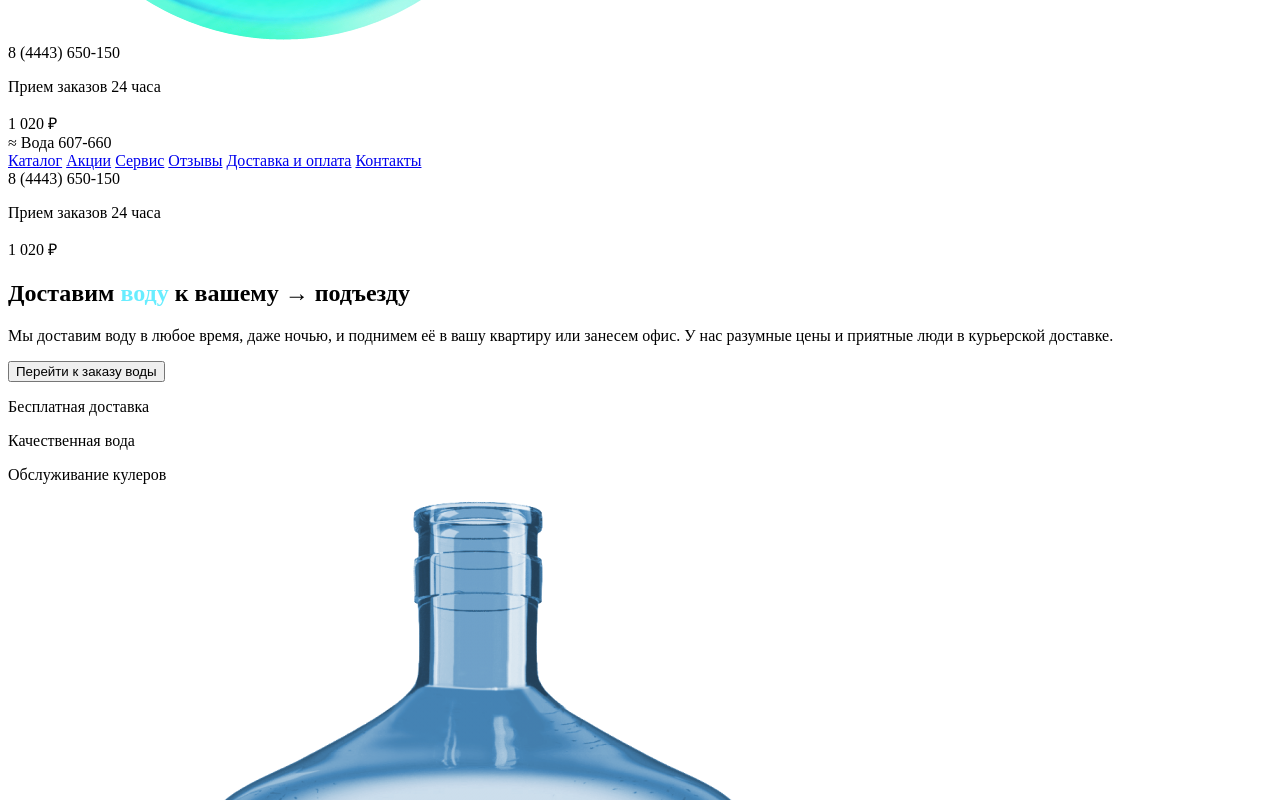
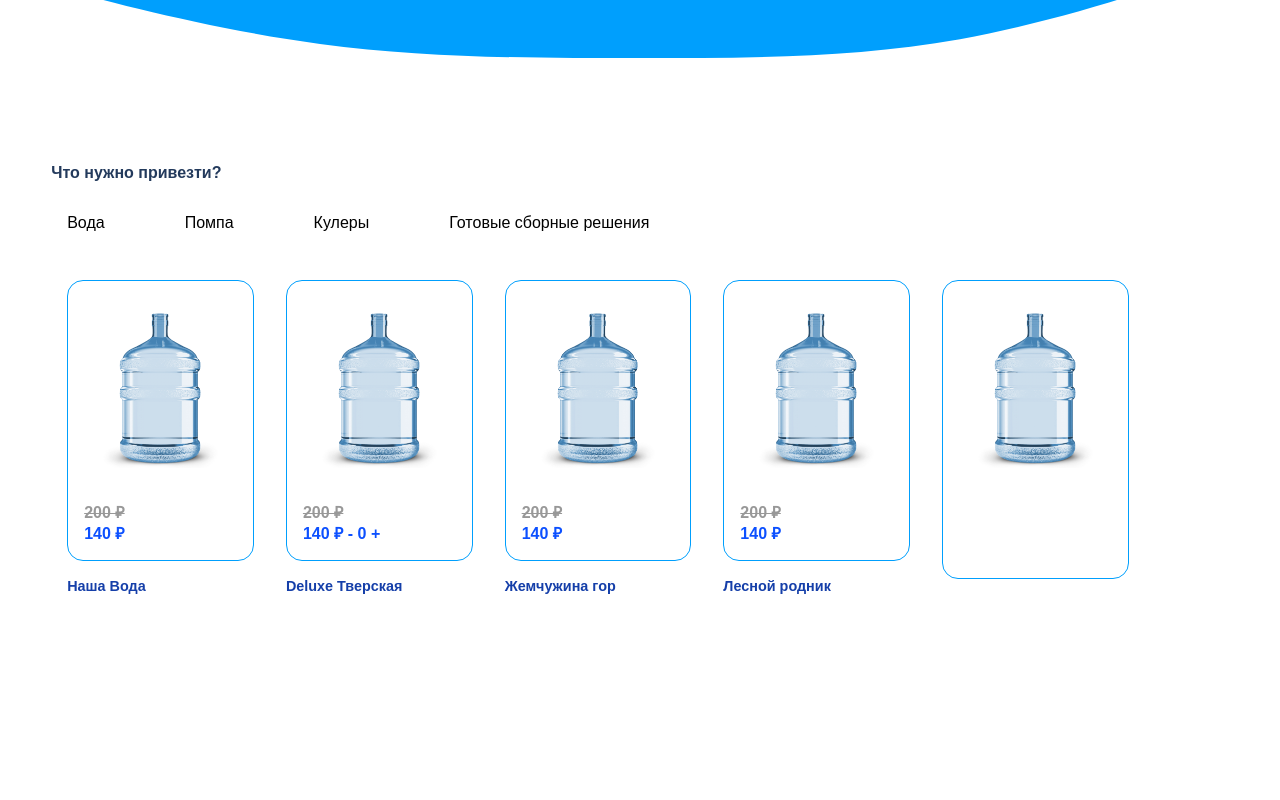
Before and after one commit to jessevirgin/water-prototype, a plain HTML site: page index.html in a window 1280 px wide. Shown: the part 840-1640 px from the top of the page. After the commit the page ends 1435 px from the top, so only its background shows below. Drawn offline with Linux system fonts and the light colour scheme.

Commit message:
Update index.html

```diff
--- a/index.html
+++ b/index.html
@@ -1,10 +1,11 @@
+
 <!DOCTYPE html>
 <html lang="en-GB">
 <head>
 <meta charset="UTF-8">
 <meta name="veiwport" content="width=device-width, initial-scale=1.0">
 <meta http-equiv="X-UA-Compatible" content="ie=edge">
-<link rel="stylesheet" href="./cssCV.css">
+<link rel="stylesheet" href="./css.css">
 <title>Title</title>
 <style>
 * {
@@ -16,24 +17,16 @@
 </style>
 </head>
 <body>
-    <div class="main-container">
-    <div class="drop-water-container">
-        <div class="drop-water">
-        <img src="./drop-water-droplet-transparent.png">
-    </div>
-    </div>
-
     <div class="header-container-phone">
         <div class="header-company-phone-invisible">8 (4443) 650-150
             <p>Прием заказов 24 часа</p>
         </div>
         <div class="header-company-sum-invisible">1 020 ₽</div>
-
     </div>
 
 
     <div class="header-container">
-        <div class="header-name-company">&#8776 Вода 607-660</div>
+        <div class="header-name-company">&#8779 Вода 607-660</div>
         <div class="header-navigator" style="flex-grow: 4;">
             <a href="#">Каталог</a>
             <a href="#">Акции</a>
@@ -51,7 +44,7 @@
     </div>
     <div class="below-the-header-container">
         <div class="below-the-header-container-texts">
-        <h2>Доставим <span style="color: #68EDFF">воду</span> к вашему &#8594 подъезду</h2>
+        <h2>Доставим <span style="color: #68EDFF">&#8779 воду</span> к вашему &#8594 подъезду</h2>
         <p>Мы доставим воду в любое время, даже ночью,
              и поднимем её в вашу квартиру или занесем офис.
              У нас разумные цены и приятные люди в курьерской доставке.</p>
@@ -76,6 +69,66 @@
         <svg viewBox="0 0 1440 320"><path fill="#009ffd" fill-opacity="1" d="M0,128L60,144C120,160,240,192,360,208C480,224,600,224,720,224C840,224,960,224,1080,202.7C1200,181,1320,139,1380,117.3L1440,96L1440,0L1380,0C1320,0,1200,0,1080,0C960,0,840,0,720,0C600,0,480,0,360,0C240,0,120,0,60,0L0,0Z"></path></svg>
     </div>
 
+    <div class="order-container">
+        <p>Что нужно привезти?</p>
+        <div class="select-container">
+            <div class="select-water">Вода</div>
+            <div class="select-pump">Помпа</div>
+            <div class="select-coolers">Кулеры</div>
+            <div class="select-kit">Готовые сборные решения</div>
+        </div>
+
+        <div class="order-cards">
+
+            <div class="full-card">
+            <div class="product-card">
+                <img src="./water-bottle-photo-clipart.png" width="100%">
+                <span class="product-card-price">200  ₽</span>
+                <p>140 ₽</p>
+            </div>
+            <span class="name-of-the-product">Наша Вода</span>
+            </div>
+
+            <div class="full-card">
+            <div class="product-card">
+                <img src="./water-bottle-photo-clipart.png" width="100%">
+                <span class="product-card-price">200  ₽</span>
+                <p>140 ₽
+                    <span class="product-card-quantity">
+                        - 0 +
+                    </span>
+
+                </p>
+            </div>
+            <span class="name-of-the-product">Deluxe Тверская</span>
+        </div>
+
+        <div class="full-card">
+            <div class="product-card">
+                <img src="./water-bottle-photo-clipart.png" width="100%">
+                <span class="product-card-price">200  ₽</span>
+                <p>140 ₽</p>
+            </div>
+            <span class="name-of-the-product">Жемчужина гор</span>
+        </div>
+
+        <div class="full-card">
+            <div class="product-card">
+                <img src="./water-bottle-photo-clipart.png" width="100%">
+                <span class="product-card-price">200  ₽</span>
+                <p>140 ₽</p>
+            </div>
+            <span class="name-of-the-product">Лесной родник</span>
+            </div>
+            <div class="product-card">
+                <img src="./water-bottle-photo-clipart.png" width="100%">
+                <span></span>
+            </div>
+
+
+
+        </div>
     </div>
+
     </body>
 </html>
```
